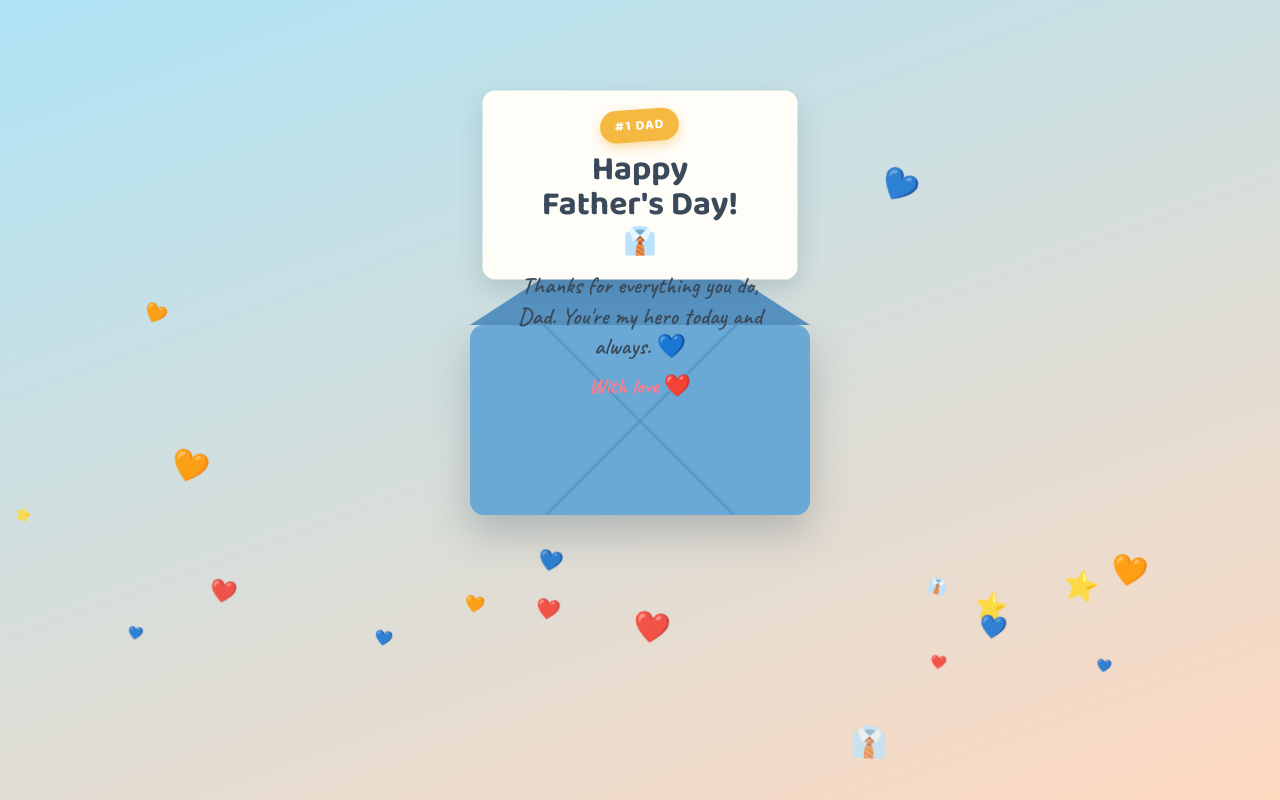
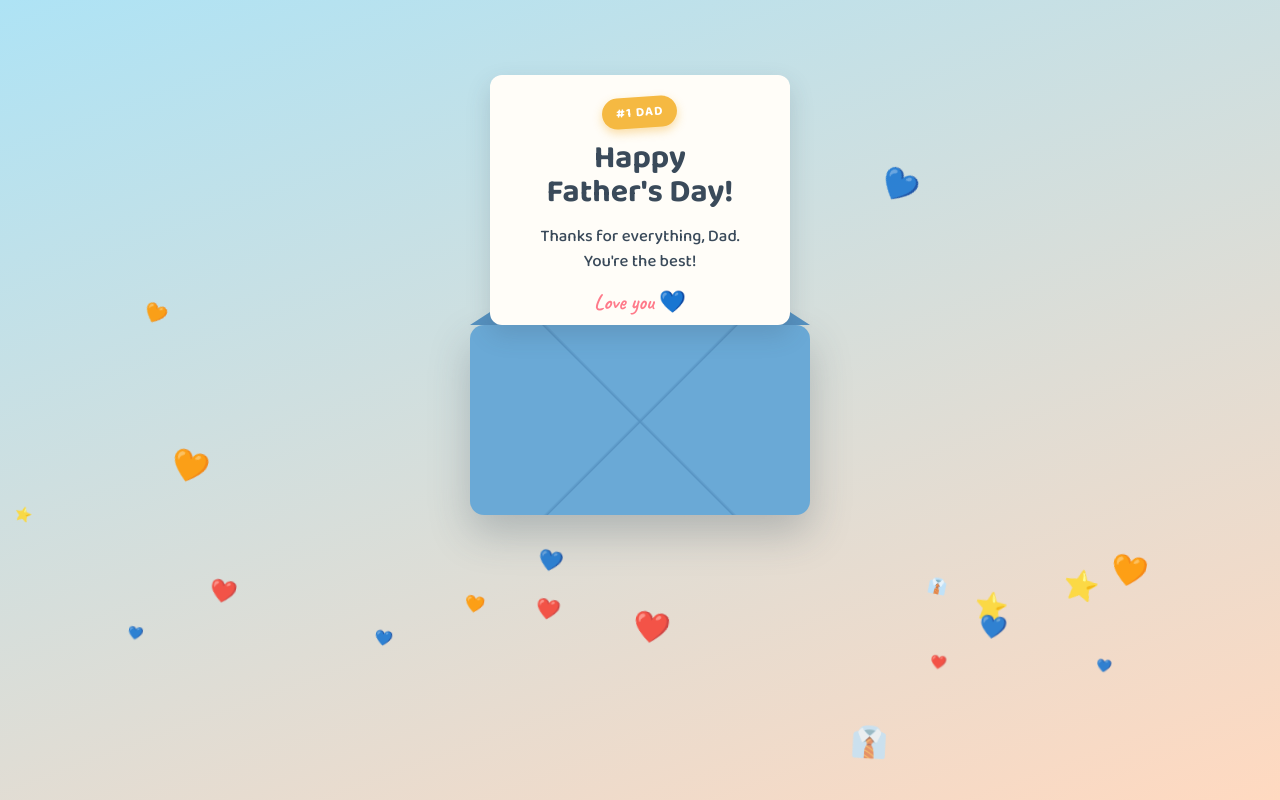
Before and after one commit to taylfrad/happy-fathers-day, a plain HTML site: page index.html in a window 1280 px wide. Both pictures are taken after a click on the button 640 px from the left and 400 px from the top of the page. Drawn offline with Linux system fonts and the light colour scheme.

Commit message:
Simplify message and keep card text inside the card
- Shorten the message and use the readable Baloo 2 font
- Card now grows to fit content with overflow hidden, so text
  no longer spills onto the envelope
- Drop the tie emoji to reduce clutter

```diff
--- a/index.html
+++ b/index.html
@@ -27,11 +27,10 @@
 
           <!-- ✏️ Your personal message lives here -->
           <p class="message" id="message">
-            Thanks for everything you do, Dad.
-            You're my hero today and always. 💙
+            Thanks for everything, Dad. You're the best!
           </p>
 
-          <p class="signoff">With love ❤️</p>
+          <p class="signoff">Love you 💙</p>
         </div>
       </div>
       <div class="flap"></div>
--- a/styles.css
+++ b/styles.css
@@ -92,23 +92,27 @@ body {
   z-index: 4; /* on top while closed */
 }
 
-/* The card that lives inside */
+/* The card that lives inside.
+   It stays tucked (short) while closed and GROWS to fit its
+   content when opened, so text never spills onto the envelope. */
 .card {
   position: absolute;
   left: 20px;
   right: 20px;
-  top: 30px;
-  bottom: 20px;
+  top: 40px;
+  height: 180px;        /* tucked height while closed */
+  overflow: hidden;     /* safety net: content can't bleed onto the blue */
   background: var(--card);
   border-radius: 12px;
   box-shadow: 0 10px 24px rgba(58, 74, 90, 0.18);
-  z-index: 2; /* behind the pocket while closed */
+  z-index: 2;           /* behind the pocket while closed */
   transition: transform 0.6s cubic-bezier(0.2, 0.8, 0.25, 1) 0.25s,
+              height 0.6s cubic-bezier(0.2, 0.8, 0.25, 1) 0.25s,
               z-index 0s 0.5s;
   display: grid;
   place-items: center;
   text-align: center;
-  padding: 18px;
+  padding: 22px;
 }
 .card-inner { transform: scale(0.9); opacity: 0; transition: all 0.4s ease 0.7s; }
 
@@ -136,9 +140,11 @@ body {
   transition: transform 0.5s ease, z-index 0s 0s;
 }
 .envelope.open .card {
-  transform: translateY(-220px) scale(1.05);
-  z-index: 6; /* pop in front of everything */
-  transition: transform 0.7s cubic-bezier(0.2, 0.9, 0.25, 1.1) 0.35s,
+  height: 250px;                    /* grow to comfortably fit the text */
+  transform: translateY(-250px);    /* rise up out of the envelope */
+  z-index: 6;                       /* pop in front of everything */
+  transition: transform 0.7s cubic-bezier(0.2, 0.9, 0.25, 1.05) 0.35s,
+              height 0.7s cubic-bezier(0.2, 0.9, 0.25, 1.05) 0.35s,
               z-index 0s 0.35s;
 }
 .envelope.open .card-inner { transform: scale(1); opacity: 1; }
@@ -156,7 +162,7 @@ body {
   font-size: 0.8rem;
   box-shadow: 0 4px 10px rgba(245, 185, 66, 0.45);
   transform: rotate(-4deg);
-  margin-bottom: 10px;
+  margin-bottom: 14px;
 }
 .title {
   font-family: "Baloo 2", sans-serif;
@@ -164,24 +170,20 @@ body {
   font-size: 2rem;
   line-height: 1.05;
   color: var(--ink);
-  margin-bottom: 12px;
-}
-.title::after {
-  content: "👔";
-  display: block;
-  font-size: 1.6rem;
-  margin-top: 6px;
+  margin-bottom: 16px;
 }
 .message {
-  font-family: "Caveat", cursive;
-  font-size: 1.4rem;
+  font-family: "Baloo 2", sans-serif;
+  font-weight: 500;
+  font-size: 1.05rem;
+  line-height: 1.45;
   color: var(--ink);
-  max-width: 26ch;
-  margin: 0 auto 10px;
+  max-width: 22ch;
+  margin: 0 auto 14px;
 }
 .signoff {
   font-family: "Caveat", cursive;
-  font-size: 1.3rem;
+  font-size: 1.35rem;
   color: var(--accent);
   font-weight: 700;
 }
```
